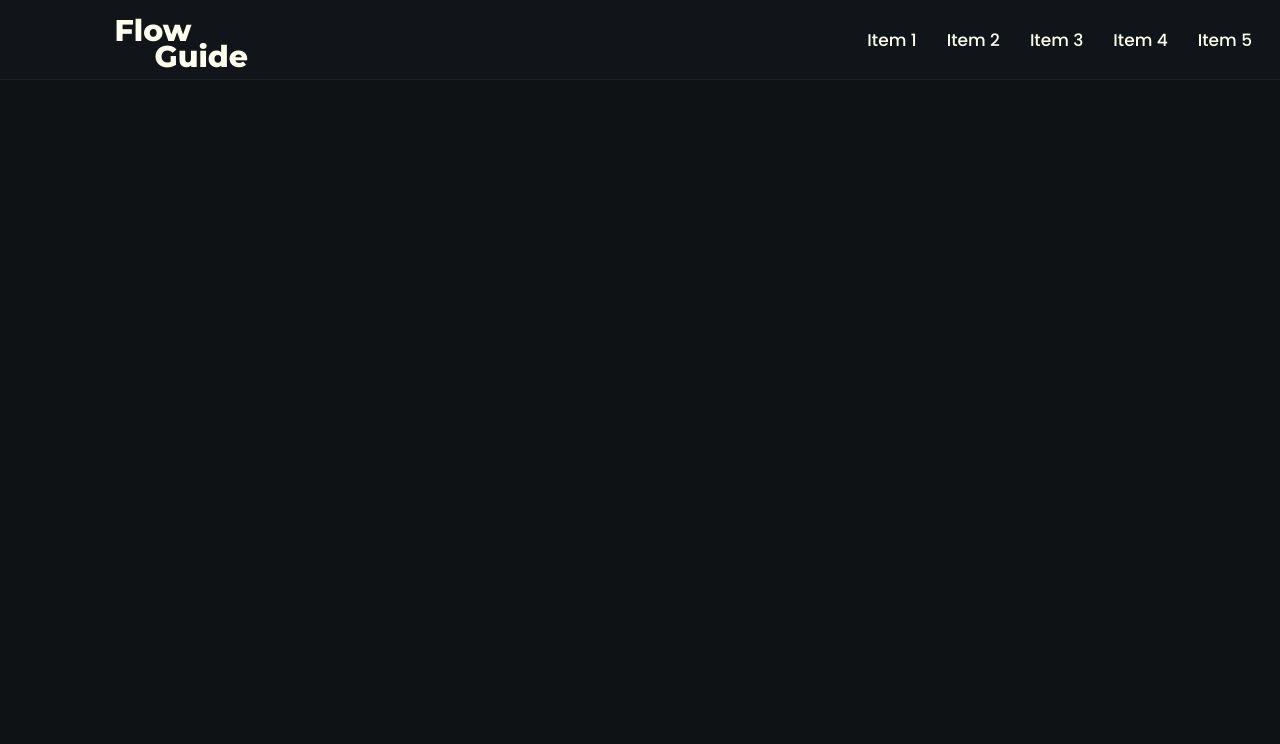
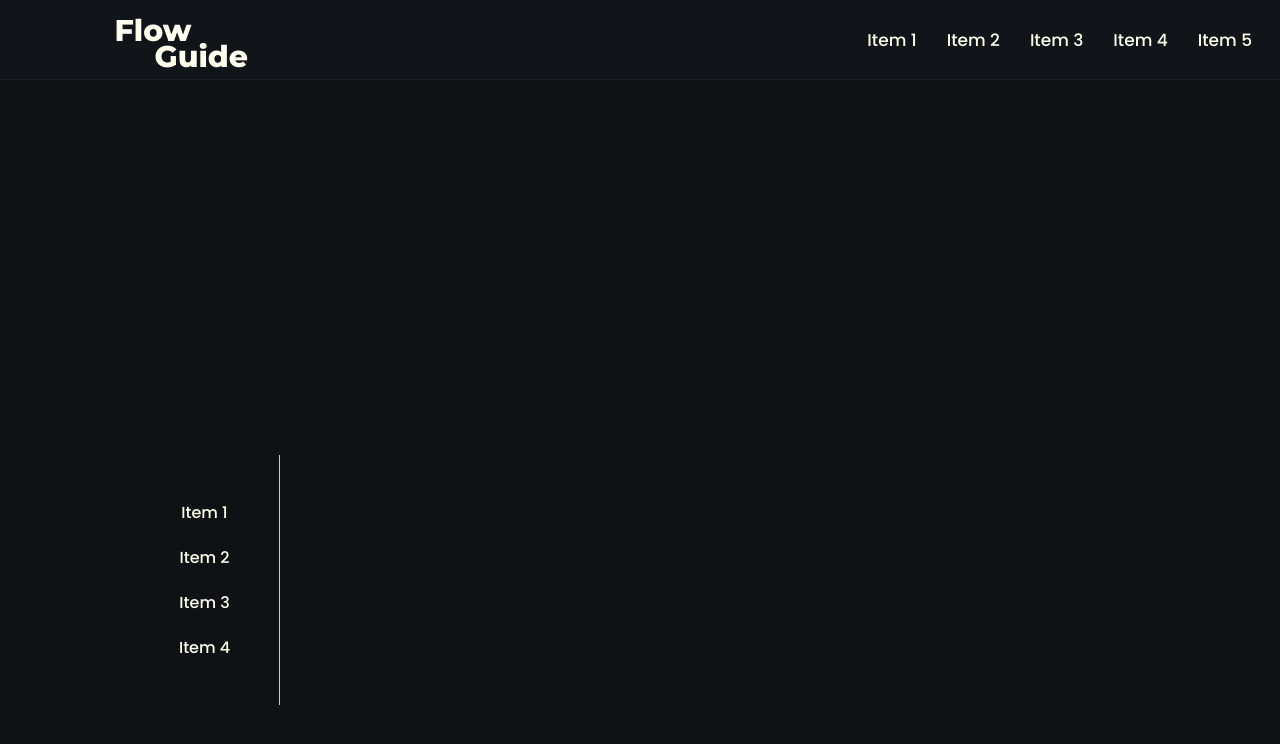
Before and after one commit to 1freelipe/flow-guide, a React (Create React App) app: page / in a window 1280 px wide. Shown: the top 744 px of the page. Built offline with nearby package versions, Linux system fonts and the light colour scheme; a web font is replaced by a local one.

Commit message:
sidebar concluída para ajudar na navegação dos itens de mesmo assunto

```diff
--- a/src/App.jsx
+++ b/src/App.jsx
@@ -1,12 +1,14 @@
 import React from 'react';
 import GlobalStyles from './globalStyles/GlobalStyles';
 import Navbar from './components/Navbar/Navbar';
+import Sidebar from './components/Sidebar/Sidebar';
 
 function App() {
   return (
     <>
       <GlobalStyles />
       <Navbar />
+      <Sidebar />
     </>
   );
 }
--- /dev/null
+++ b/src/components/Sidebar/Sidebar.jsx
@@ -0,0 +1,16 @@
+import * as side from './styled';
+
+export default function Sidebar() {
+  return (
+    <side.Containerside>
+      <side.Sidebar>
+        <side.NavList>
+          <side.List>Item 1</side.List>
+          <side.List>Item 2</side.List>
+          <side.List>Item 3</side.List>
+          <side.List>Item 4</side.List>
+        </side.NavList>
+      </side.Sidebar>
+    </side.Containerside>
+  );
+}
--- /dev/null
+++ b/src/components/Sidebar/styled.jsx
@@ -0,0 +1,72 @@
+import styled from 'styled-components';
+
+export const Containerside = styled.div`
+  display: flex;
+  align-items: center;
+  justify-content: center;
+  flex-direction: column;
+  height: 1000px;
+  width: 250px;
+  padding: 20px;
+  margin-left: 80px;
+`;
+
+export const Sidebar = styled.div`
+  display: flex;
+  align-items: center;
+  justify-content: center;
+  margin: auto 0;
+  width: 150px;
+  height: 250px;
+  border-right: 1px solid #c9c9c9;
+`;
+
+export const NavList = styled.ul`
+  display: flex;
+  align-items: center;
+  justify-content: center;
+  flex-direction: column;
+  gap: 20px;
+`;
+
+export const List = styled.li`
+  display: flex;
+  align-items: center;
+  justify-content: center;
+  color: #fffff0;
+  font-family: 'Poppins', sans-serif;
+  font-weight: 500;
+  font-style: normal;
+  position: relative;
+  cursor: pointer;
+
+  &::before {
+    content: '';
+    height: 1px;
+    position: absolute;
+    background: #fffff0;
+    top: 0;
+    width: 0%;
+    left: 0;
+    transition: all 0.3s ease-in-out;
+  }
+
+  &::after {
+    content: '';
+    height: 1px;
+    position: absolute;
+    background: #fffff0;
+    width: 0%;
+    right: 0;
+    bottom: -1px;
+    transition: all 0.3s ease-in-out;
+  }
+
+  &:hover::after {
+    width: 100%;
+  }
+
+  &:hover::before {
+    width: 100%;
+  }
+`;
```
